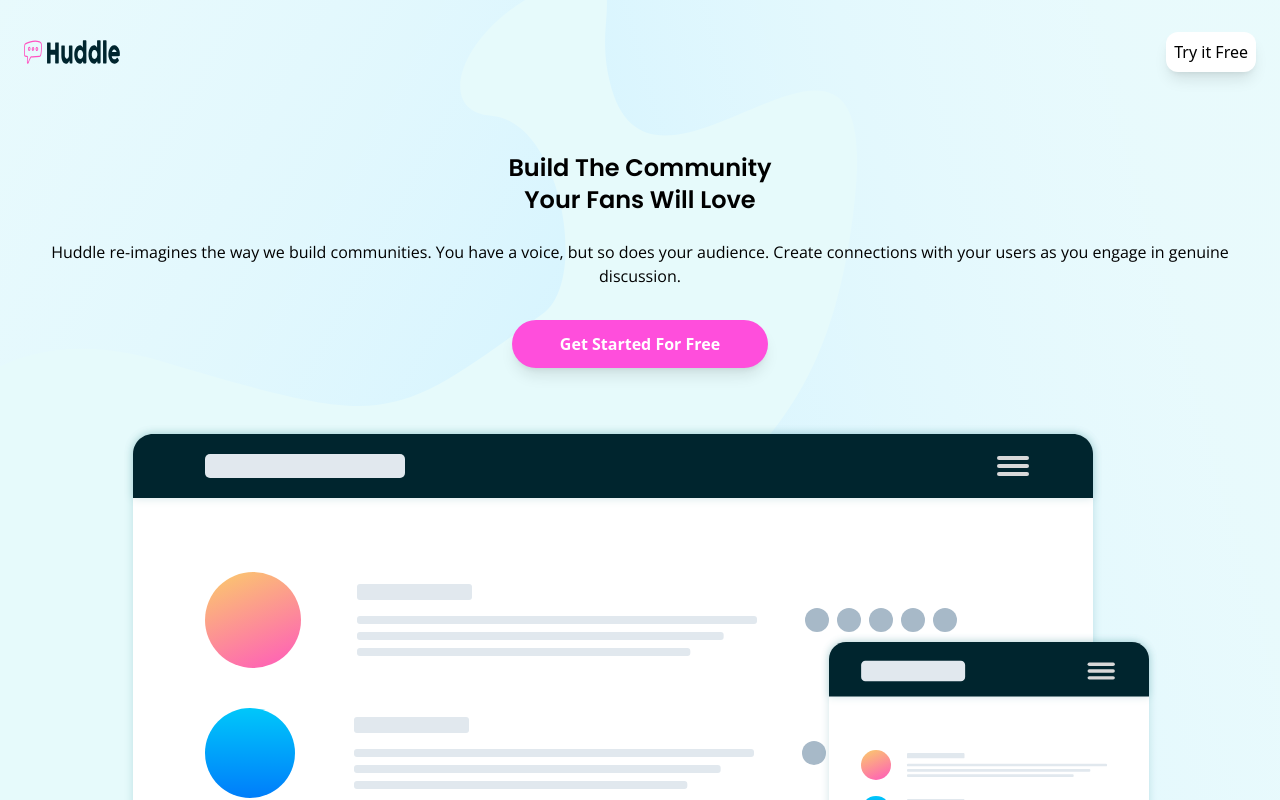
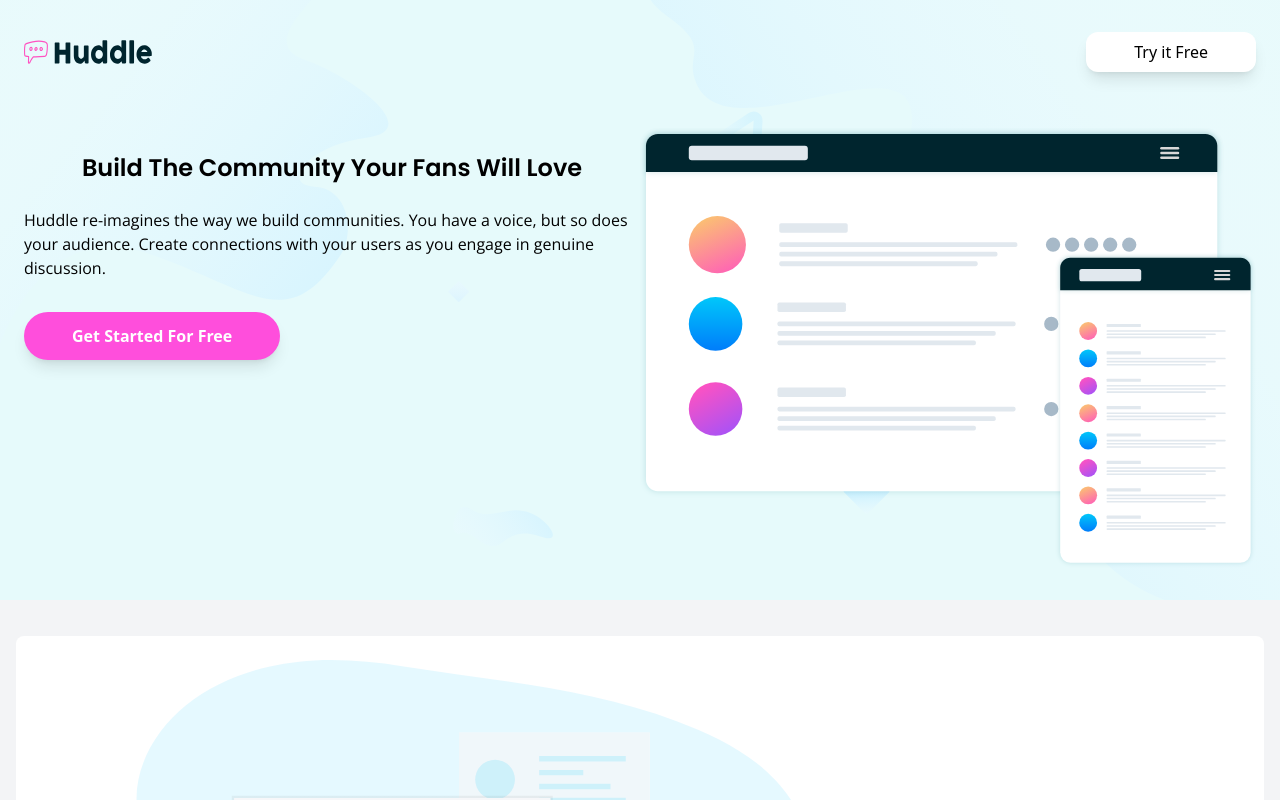
Before and after one commit to Medido1/Huddle-landing-page-with-alternating-feature-blocks, a React (Vite) app: page / in a window 1280 px wide. Shown: the top 800 px of the page. Built offline with nearby package versions, Linux system fonts and the light colour scheme.

Commit message:
Add resposive desing md to header

```diff
--- a/src/components/Header.jsx
+++ b/src/components/Header.jsx
@@ -3,25 +3,42 @@ import bgHeroDesktop from "../assets/images/bg-hero-desktop.svg";
 import mockups from "../assets/images/illustration-mockups.svg"
 import logo from "../assets/images/logo.svg";
 import "../App";
+import { useState, useEffect } from "react";
 
 
 function Header() {
+  const [bgImg, setBgImg] = useState(null);
+
+  useEffect(() => {
+    const updateBackground = () => {
+      setBgImg(window.innerWidth < 768 ? bgHeroMobile : bgHeroDesktop)
+    }
+
+    updateBackground()
+    window.addEventListener("resize", updateBackground);
+    return () => window.removeEventListener("resize", updateBackground);
+  },[])
+
   return (
     <header className="relative  bg-[#E6FAFB]">
       <img
-        src={bgHeroMobile}
+        src={bgImg}
         className="absolute top-0 left-0 w-full h-full object-cover z-0"
         alt="Hero background"
       />
       <div className="relative z-10 px-6 py-8 flex flex-col items-center">
         <div className="w-full flex justify-between items-center">
-          <img src={logo} alt="logo" className="w-24 h-6" />
-          <button className="bg-white rounded-xl p-2 shadow-lg">Try it Free</button>
+          <img src={logo} alt="logo" className="w-24 h-6 md:w-32" />
+          <button className="bg-white rounded-xl shadow-lg p-2 md:px-12 md:py-2 ">
+            Try it Free
+          </button>
         </div>
-        <h1 className="font-poppins text-center mx-auto text-2xl font-bold mt-20 w-70">
+        <div className="md:flex">
+          <div className="flex flex-col items-center md:items-start">
+            <h1 className="font-poppins text-center md:text-left mx-auto text-2xl font-bold mt-20 ">
               Build The Community Your Fans Will Love
             </h1>
-        <p className="mt-6 text-center mx-auto font-openSans">
+            <p className="mt-6 text-center md:text-left mx-auto font-openSans">
               Huddle re-imagines the way we build communities. You have a voice,
               but so does your audience.
               Create connections with your users as you engage in genuine discussion.
@@ -30,10 +47,12 @@ function Header() {
               mt-8 shadow-lg cursor-pointer">
               Get Started For Free
             </button>
+          </div>
           <img
-          className="mt-14"
+            className="mt-14 md:w-[50%]"
             src={mockups}
             alt="illustration mockups" />
+        </div>
       </div>
     </header>
   )
```
Lines whose indentation alone changed are shown as unchanged.
